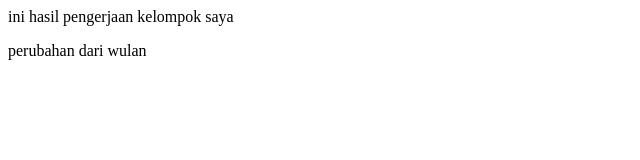
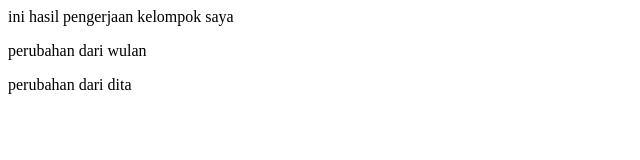
Before and after one commit to Federico4610/vcs, a plain HTML site: page index.html in a window 1280 px wide. Shown: the whole page, without its empty margins (0-640 px from the left). Drawn offline with Linux system fonts and the light colour scheme.

Commit message:
commit dita

```diff
--- a/index.html
+++ b/index.html
@@ -4,3 +4,6 @@
 <p>
     perubahan dari wulan
 </p>
+<p>
+    perubahan dari dita
+</p>
```
